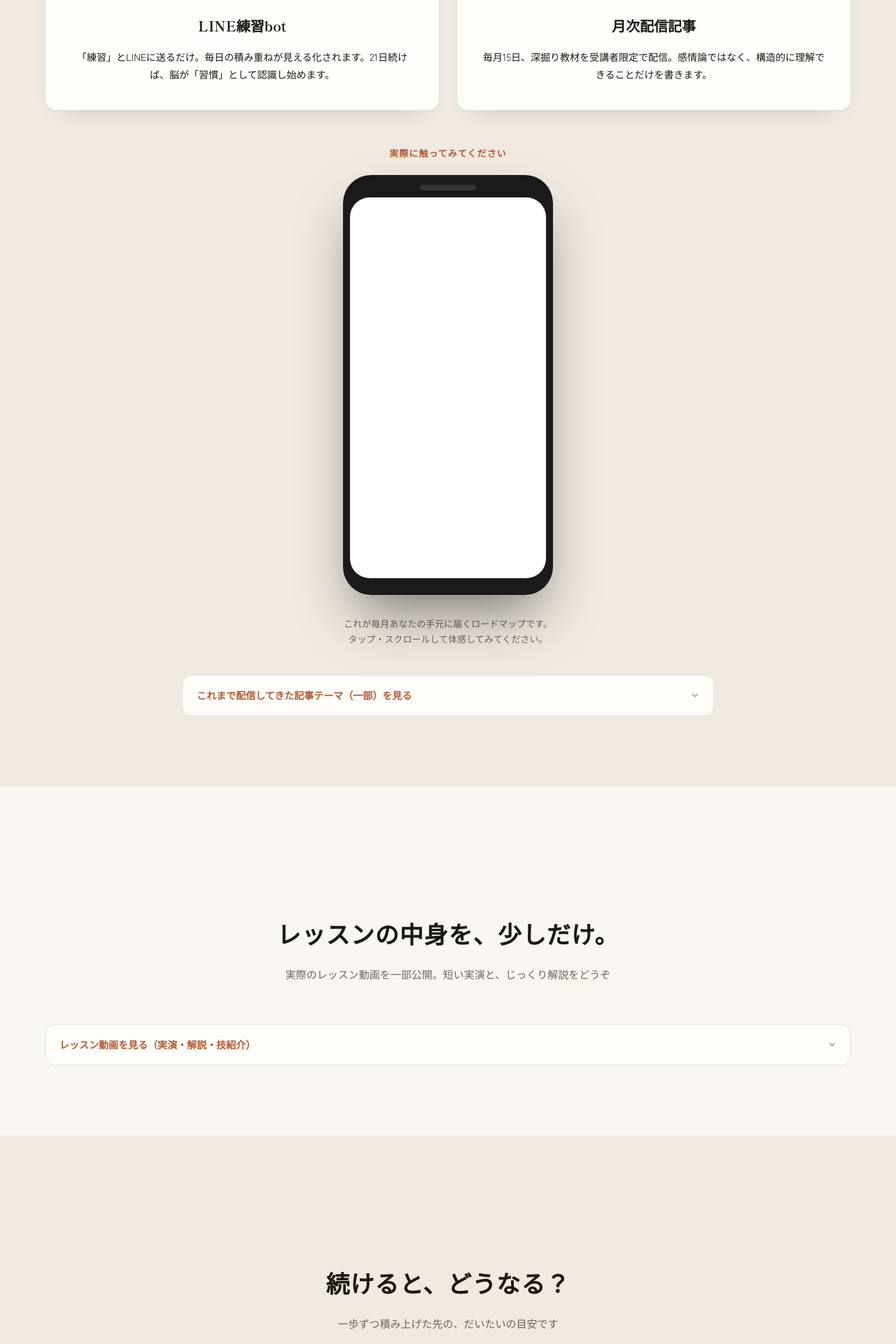
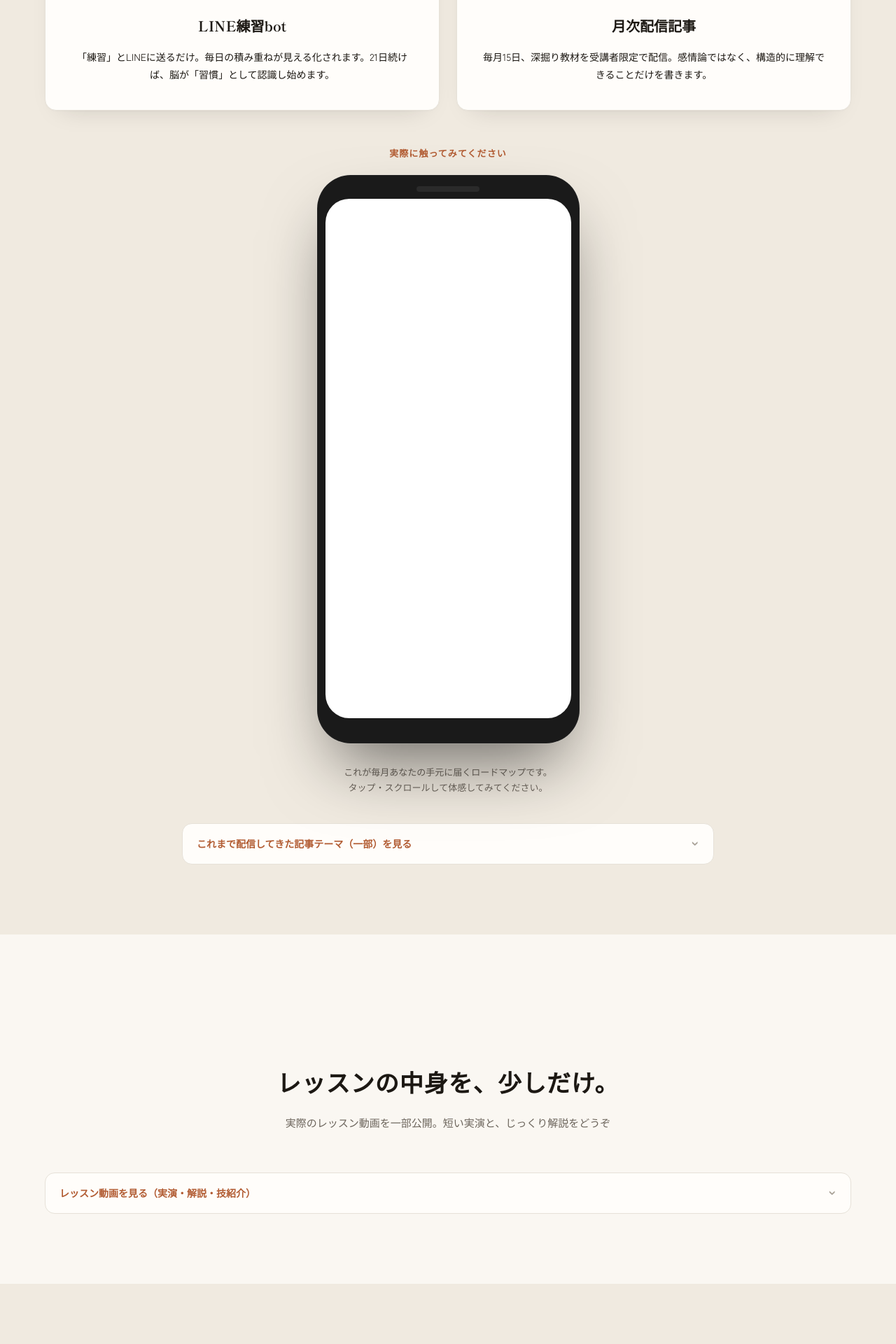
Before and after one commit to JunyaUnityDev/haribow-online-lesson-lp, a Jekyll site: the page built from index.html, in a window 1280 px wide. Shown: the part 4170-6090 px from the top of the page at 70% size. Built offline with Jekyll 4.4.1, drawn with Linux system fonts in a browser that asks for light colours; some web fonts are replaced.

Commit message:
feat: スマホフレームをiPhone規格(375×812)に拡大・動画をサムネイルに差替

```diff
--- a/assets/css/main.scss
+++ b/assets/css/main.scss
@@ -1095,32 +1095,33 @@ img {
   }
 }
 
-// スマホフレーム
+// スマホフレーム（375×812 = iPhone標準規格）
 .phone-frame {
   position: relative;
   display: inline-block;
-  width: 300px;
-  height: 600px;
+  width: 375px;
+  height: 812px;
   background: #1a1a1a;
-  border-radius: 40px;
-  padding: 14px 10px;
+  border-radius: 48px;
+  padding: 16px 12px 20px;
   box-shadow:
-    0 0 0 1px rgba(255,255,255,0.08),
-    0 40px 80px -20px rgba(0,0,0,0.5);
+    0 0 0 1px rgba(255,255,255,0.10),
+    inset 0 0 0 1px rgba(255,255,255,0.04),
+    0 48px 96px -24px rgba(0,0,0,0.55);
 
   .phone-notch {
-    width: 80px;
+    width: 90px;
     height: 8px;
-    background: #333;
+    background: #2a2a2a;
     border-radius: 4px;
     margin: 0 auto 10px;
   }
 
   .phone-screen {
     width: 100%;
-    height: calc(100% - 28px);
+    height: calc(100% - 34px);
     border: none;
-    border-radius: 28px;
+    border-radius: 34px;
     overflow: hidden;
     display: block;
     background: #fff;
--- a/index.html
+++ b/index.html
@@ -181,15 +181,39 @@ description: 世界一のダブルダッチプレイヤーJUNYAが直接フィ
       <div class="phone-frame">
         <div class="phone-notch"></div>
         <iframe
+          id="roadmap-demo"
           src="https://junyaunitydev.github.io/haribow-yutty-roadmap/"
           class="phone-screen"
           title="上達ロードマップ デモ"
-          loading="lazy"
           scrolling="yes"
         ></iframe>
       </div>
       <p class="roadmap-showcase-cap">これが毎月あなたの手元に届くロードマップです。<br>タップ・スクロールして体感してみてください。</p>
     </div>
+
+    <script>
+    (function() {
+      var iframe = document.getElementById('roadmap-demo');
+      if (!iframe) return;
+      iframe.addEventListener('load', function() {
+        try {
+          var doc = this.contentDocument;
+          var obs = new MutationObserver(function() {
+            doc.querySelectorAll('.video-embed iframe:not([data-blocked])').forEach(function(f) {
+              var m = (f.src || '').match(/embed\/([^?&]+)/);
+              if (!m) return;
+              f.setAttribute('data-blocked', '1');
+              var img = doc.createElement('img');
+              img.src = 'https://img.youtube.com/vi/' + m[1] + '/hqdefault.jpg';
+              img.style.cssText = 'width:100%;border-radius:6px;display:block;pointer-events:none;';
+              f.parentNode.replaceChild(img, f);
+            });
+          });
+          obs.observe(doc.body, { childList: true, subtree: true });
+        } catch(e) {}
+      });
+    })();
+    </script>
 
     <details class="lp-details articles-details">
       <summary>これまで配信してきた記事テーマ（一部）を見る</summary>
```
